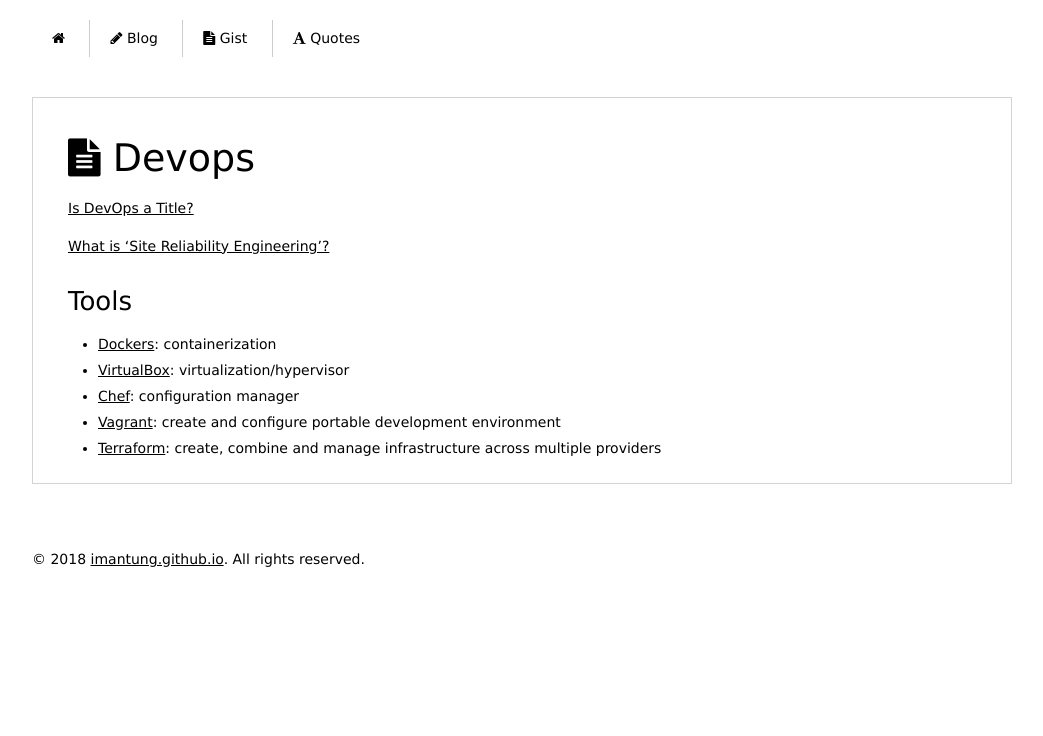
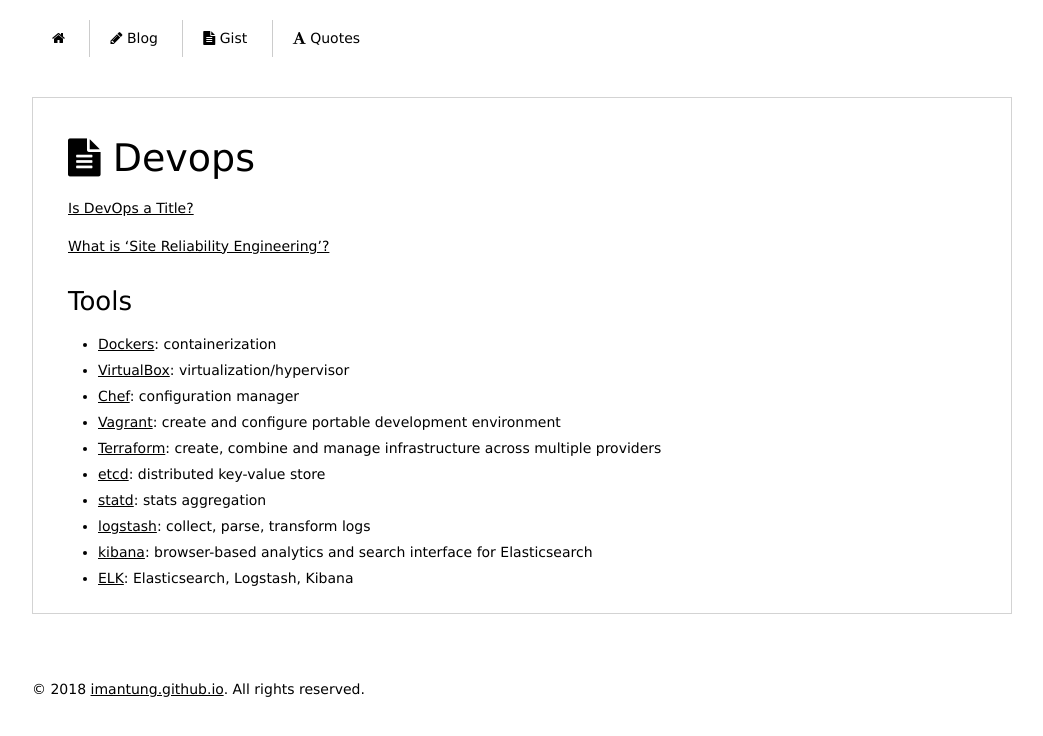
Before and after one commit to imantung/imantung.github.io, a Jekyll site: the page built from gist/_posts/2018-01-22-devops.md, in a window 1280 px wide. Shown: the top 736 px of the page, without its empty margins (118-1161 px from the left). Built offline with Jekyll 4.4.1, drawn with Linux system fonts in a browser that asks for light colours; nearby versions of some CDN libraries.

Commit message:
update dovops gist

```diff
--- a/gist/_posts/2018-01-22-devops.md
+++ b/gist/_posts/2018-01-22-devops.md
@@ -14,3 +14,8 @@
 - [Chef](/chef.md): configuration manager
 - [Vagrant](/vagrant.md): create and configure portable development environment
 - [Terraform](/terraform.md): create, combine and manage infrastructure across multiple providers
+- [etcd](https://github.com/coreos/etcd): distributed key-value store
+- [statd](https://github.com/coreos/etcd): stats aggregation
+- [logstash](https://www.elastic.co/products/logstash): collect, parse, transform logs
+- [kibana](https://www.elastic.co/products/kibana): browser-based analytics and search interface for Elasticsearch
+- [ELK](https://www.elastic.co/elk-stack): Elasticsearch, Logstash, Kibana
```
